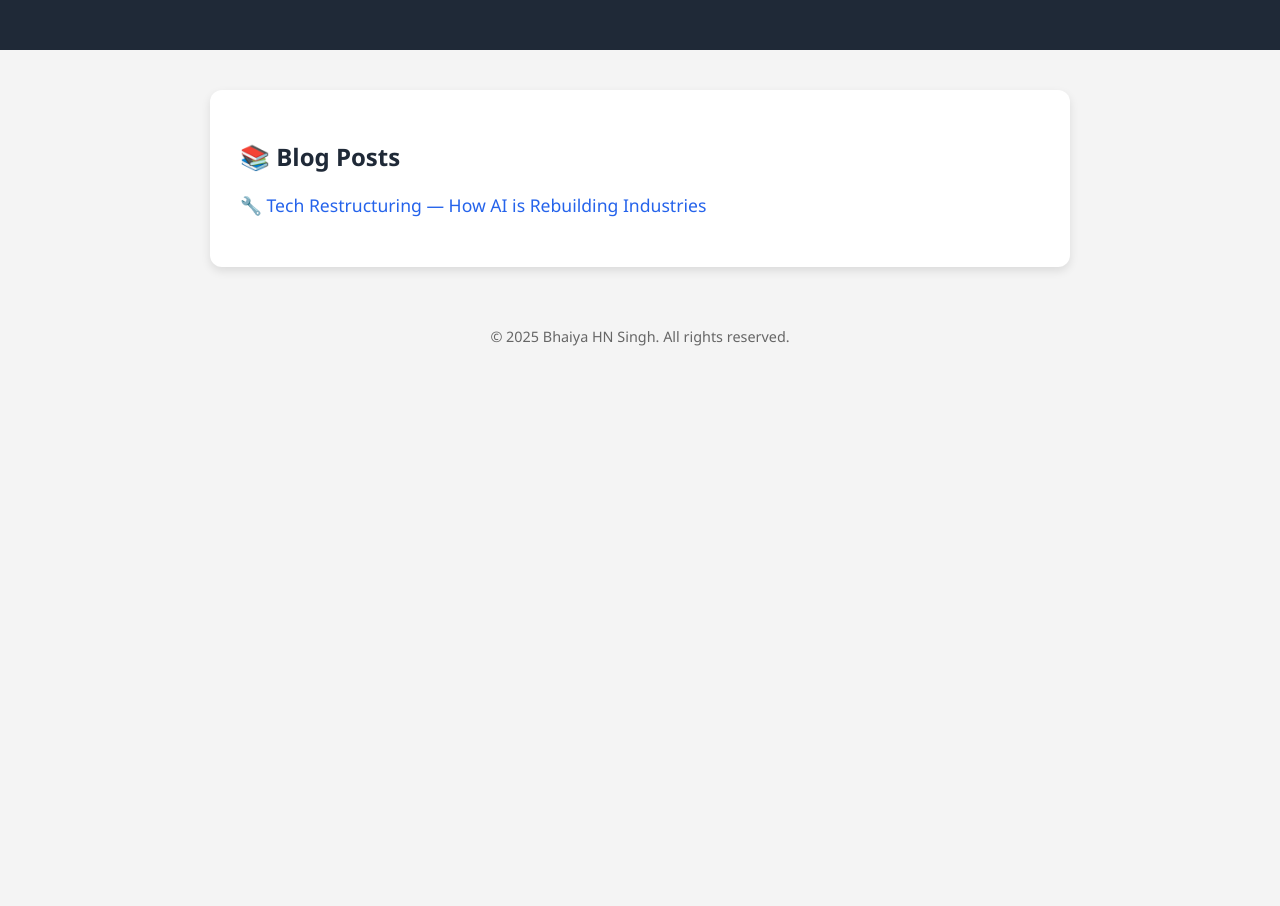
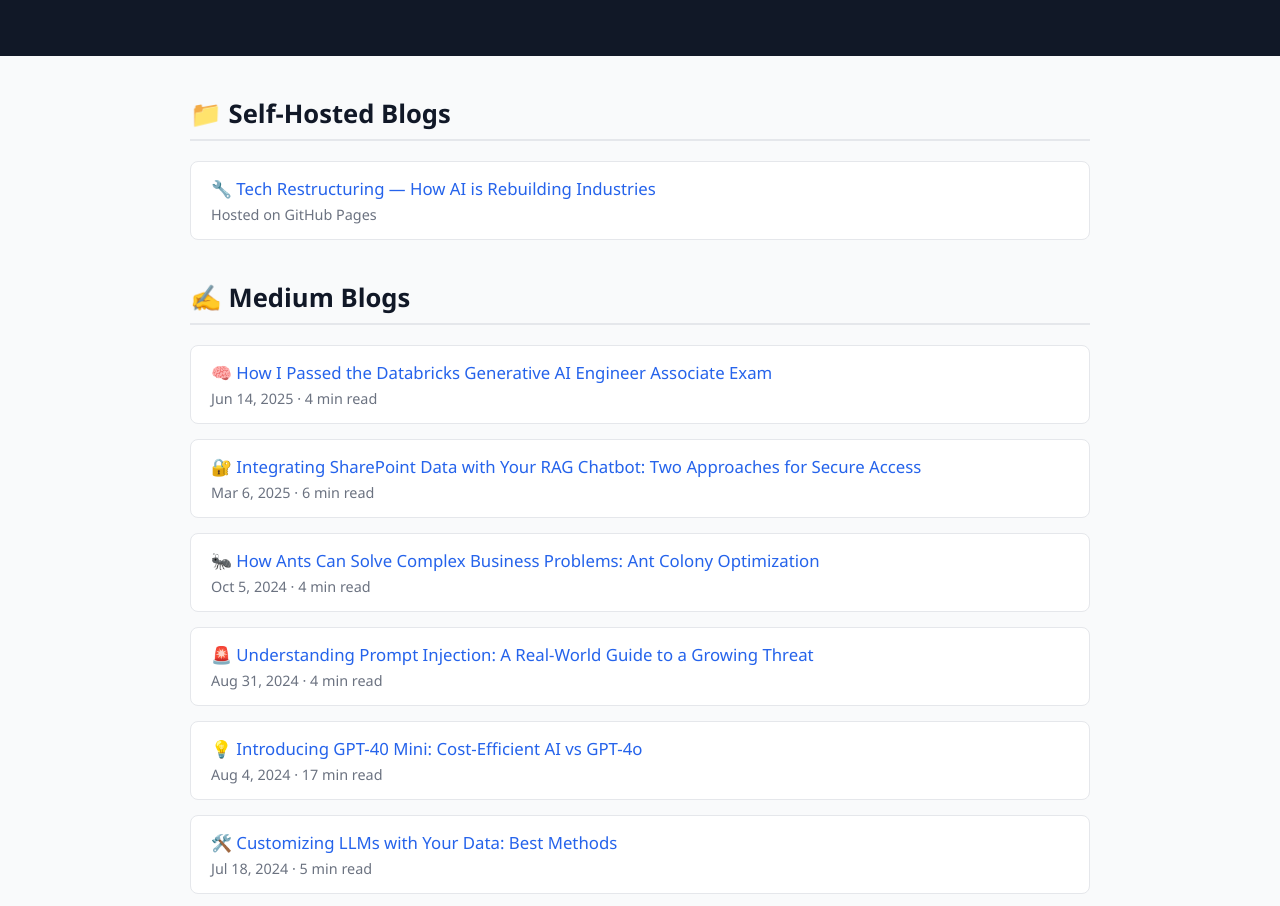
Before and after one commit to Bhaiyahns45/My-Blogs, a plain HTML site: page index.html in a window 1280 px wide. Shown: the part 139-1045 px from the top of the page. Before the commit the page ends 800 px from the top, so only its background shows below. Drawn offline with Linux system fonts and the light colour scheme.

Commit message:
added meduim blogs

```diff
--- a/index.html
+++ b/index.html
@@ -1,69 +1,89 @@
 <!DOCTYPE html>
 <html lang="en">
 <head>
-  <meta charset="UTF-8">
-  <meta name="viewport" content="width=device-width, initial-scale=1">
+  <meta charset="UTF-8" />
+  <meta name="viewport" content="width=device-width, initial-scale=1" />
   <title>Bhaiya's Tech Blog Hub</title>
   <style>
     body {
-      font-family: 'Segoe UI', Tahoma, Geneva, Verdana, sans-serif;
-      background-color: #f4f4f4;
       margin: 0;
       padding: 0;
+      font-family: 'Segoe UI', Tahoma, Geneva, Verdana, sans-serif;
+      background-color: #f9fafb;
+      color: #1f2937;
     }
 
     header {
-      background-color: #1f2937;
-      color: #fff;
+      background-color: #111827;
+      color: white;
       padding: 40px 20px;
       text-align: center;
     }
 
     header h1 {
+      font-size: 2.8em;
       margin: 0;
-      font-size: 2.5em;
     }
 
-    .container {
-      max-width: 800px;
-      margin: 40px auto;
-      background-color: #fff;
-      padding: 30px;
-      box-shadow: 0 4px 10px rgba(0, 0, 0, 0.1);
-      border-radius: 12px;
+    header p {
+      font-size: 1.2em;
+      margin-top: 8px;
+      color: #9ca3af;
     }
 
-    h2 {
-      color: #1f2937;
-      margin-bottom: 10px;
+    .section {
+      max-width: 900px;
+      margin: 40px auto;
+      padding: 0 20px;
     }
 
-    ul {
-      list-style-type: none;
+    .section h2 {
+      border-bottom: 2px solid #e5e7eb;
+      padding-bottom: 8px;
+      margin-bottom: 20px;
+      font-size: 1.6em;
+      color: #111827;
+    }
+
+    .blog-list {
+      list-style: none;
       padding: 0;
     }
 
-    li {
-      margin: 20px 0;
-      font-size: 1.1em;
+    .blog-list li {
+      background-color: white;
+      margin-bottom: 15px;
+      border: 1px solid #e5e7eb;
+      padding: 15px 20px;
+      border-radius: 8px;
+      transition: box-shadow 0.3s;
     }
 
-    a {
+    .blog-list li:hover {
+      box-shadow: 0 4px 12px rgba(0, 0, 0, 0.05);
+    }
+
+    .blog-list a {
       text-decoration: none;
       color: #2563eb;
-      transition: color 0.3s;
+      font-weight: 500;
+      font-size: 1.05em;
     }
 
-    a:hover {
-      color: #1d4ed8;
-      text-decoration: underline;
+    .blog-list span {
+      display: block;
+      color: #6b7280;
+      font-size: 0.9em;
+      margin-top: 5px;
     }
 
     footer {
       text-align: center;
-      padding: 20px;
-      color: #666;
+      padding: 30px 20px;
+      color: #6b7280;
       font-size: 0.9em;
+      background-color: #f3f4f6;
+      margin-top: 40px;
     }
   </style>
 </head>
@@ -71,18 +91,69 @@
 
   <header>
     <h1>Bhaiya's Tech Blog Hub 🚀</h1>
-    <p>Insights & Innovations in AI and Tech</p>
+    <p>Exploring AI, LLMs, and Cutting-Edge Technology</p>
   </header>
 
-  <div class="container">
-    <h2>📚 Blog Posts</h2>
-    <ul>
-      <li><a href="tech_restructuring/">🔧 Tech Restructuring — How AI is Rebuilding Industries</a></li>
+  <div class="section">
+    <h2>📁 Self-Hosted Blogs</h2>
+    <ul class="blog-list">
+      <li>
+        <a href="tech_restructuring/">🔧 Tech Restructuring — How AI is Rebuilding Industries</a>
+        <span>Hosted on GitHub Pages</span>
+      </li>
+    </ul>
+  </div>
+
+  <div class="section">
+    <h2>✍️ Medium Blogs</h2>
+    <ul class="blog-list">
+      <li>
+        <a href="https://medium.com/@bhaiyasingh/how-i-passed-the-databricks-generative-ai-engineer-associate-exam-c7d8e3468368" target="_blank">
+          🧠 How I Passed the Databricks Generative AI Engineer Associate Exam
+        </a>
+        <span>Jun 14, 2025 · 4 min read</span>
+      </li>
+      <li>
+        <a href="https://medium.com/@bhaiyasingh/integrating-sharepoint-data-with-your-rag-chatbot-two-approaches-for-secure-access-e8ccabfbc8fe" target="_blank">
+          🔐 Integrating SharePoint Data with Your RAG Chatbot: Two Approaches for Secure Access
+        </a>
+        <span>Mar 6, 2025 · 6 min read</span>
+      </li>
+      <li>
+        <a href="https://medium.com/@bhaiyasingh/integrating-sharepoint-data-with-your-rag-chatbot-two-approaches-for-secure-access-e8ccabfbc8fe" target="_blank">
+          🐜 How Ants Can Solve Complex Business Problems: Ant Colony Optimization
+        </a>
+        <span>Oct 5, 2024 · 4 min read</span>
+      </li>
+      <li>
+        <a href="https://medium.com/@bhaiyasingh/understanding-prompt-injection-a-real-world-guide-to-a-growing-threat-20031a23ba35" target="_blank">
+          🚨 Understanding Prompt Injection: A Real-World Guide to a Growing Threat
+        </a>
+        <span>Aug 31, 2024 · 4 min read</span>
+      </li>
+      <li>
+        <a href="https://medium.com/@bhaiyasingh/introducing-gpt-40-mini-the-future-of-cost-efficient-ai-a-detailed-comparison-with-gpt-4o-3e41e6b4269e" target="_blank">
+          💡 Introducing GPT-40 Mini: Cost-Efficient AI vs GPT-4o
+        </a>
+        <span>Aug 4, 2024 · 17 min read</span>
+      </li>
+      <li>
+        <a href="https://medium.com/@bhaiyasingh/customizing-large-language-models-llms-with-your-data-exploring-the-best-methods-b4a13e939b77" target="_blank">
+          🛠️ Customizing LLMs with Your Data: Best Methods
+        </a>
+        <span>Jul 18, 2024 · 5 min read</span>
+      </li>
+      <li>
+        <a href="https://medium.com/@bhaiyasingh/overcoming-the-top-5-challenges-in-deploying-llm-agents-into-production-937b27ebd1c1" target="_blank">
+          🚧 Top 5 Challenges in Deploying LLM Agents to Production
+        </a>
+        <span>Jun 18, 2024 · 3 min read</span>
+      </li>
     </ul>
   </div>
 
   <footer>
-    © 2025 Bhaiya HN Singh. All rights reserved.
+    © 2025 Bhaiya HN Singh — All Rights Reserved
   </footer>
 
 </body>
```
